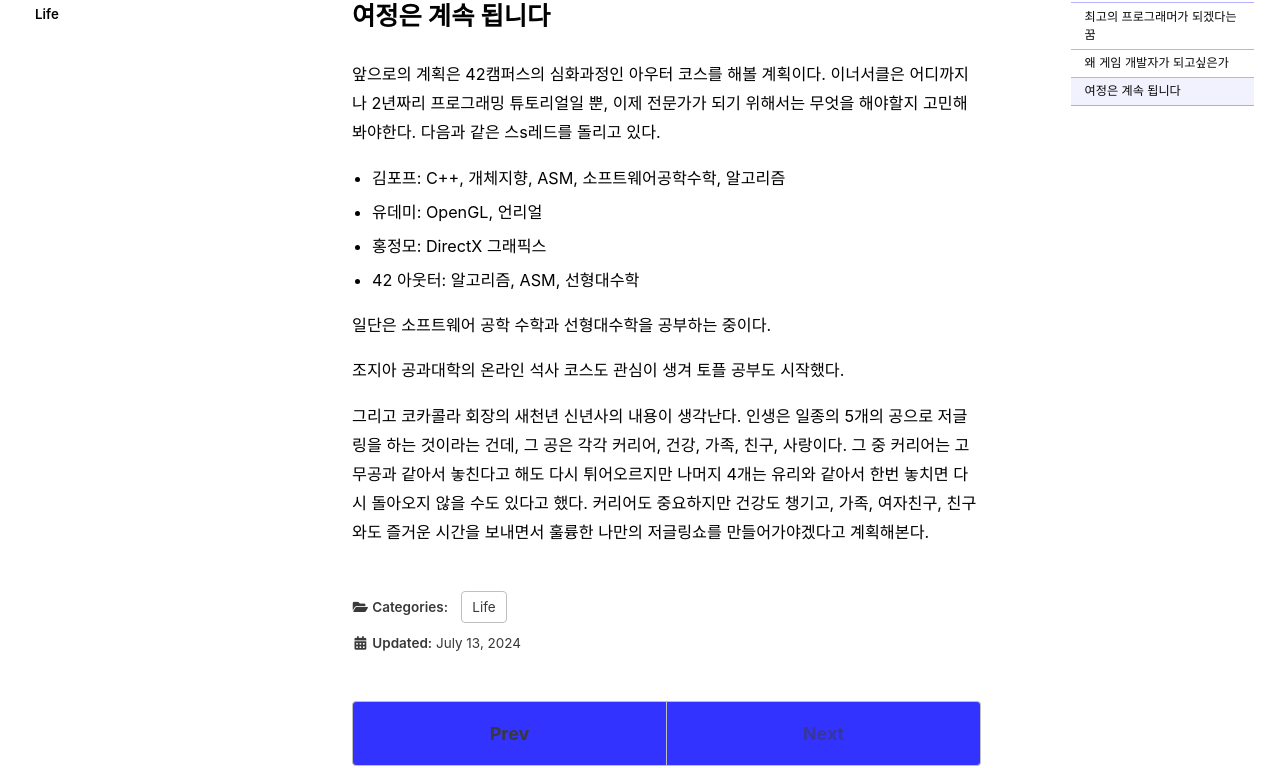
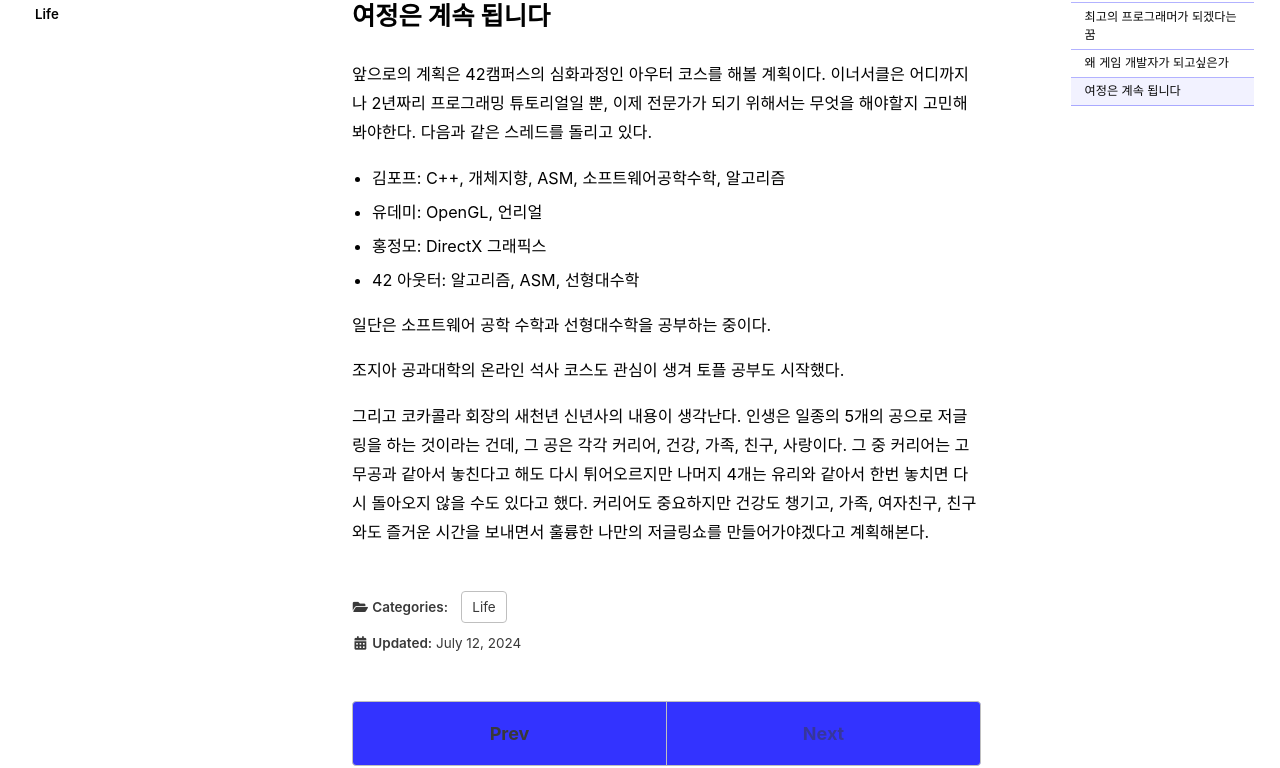
Before and after one commit to jeekpark/jeekpark.github.io, a Jekyll site: the page built from _posts/2024-07-10-life-42-seoul-review-0000.md, in a window 1280 px wide and 1400 px high, scrolled down 4177 px. Shown: the part 371-1139 px from the top of the window. Built offline with Jekyll 4.4.1, drawn with Linux system fonts in a browser that asks for light colours; cached includes are drawn as plain includes; some web fonts are replaced; comment, search, counter and statistics services are not loaded; some of the changed text lies outside the part shown.

Commit message:
Update: 2024-07-13

```diff
--- a/_posts/2024-07-10-life-42-seoul-review-0000.md
+++ b/_posts/2024-07-10-life-42-seoul-review-0000.md
@@ -12,8 +12,8 @@ permalink: /categories/life/42-seoul-reiveiw-0000/
 toc: true
 toc_sticky: true
 
-date: 2024-07-13
-last_modified_at: 2024-07-13
+date: 2024-07-12
+last_modified_at: 2024-07-12
 ---
 
 # 42서울 소개
@@ -68,7 +68,7 @@ C++를 통해 개체지향이 무엇인지 배우는 과제이다. 언어의 특
 게임은 새로운 세계를 창조하는 일종의 예술이다. 예전에 과제를 하다가 콘솔창에 캐릭터가 ICE BOLT라는 스킬을 사용하는 코드를 작성했는데 실행하는 순간 전율을 느낀 적이 있다. 볼품없는 검은색 콘솔창에 단지 문자열이 출력된 것 뿐이지만, 내가 캐릭터에 생명력을 불어넣고 새로운 세계를 창조한 것 같은 느낌이었다. 그리고 역사적으로는 지금보다 개임 개발환경이 훨씬 열악했고 무언가를 새로 창조한다는 것은 늘 한계였다. 하지만 4kb의 벽에서 마리오가 탄생하고, 한계를 이겨내 엄청난 세계를 만들어냈다. 지금도 게임으로 현실을 넘어 새로운 세계를 창조하려는 전세계의 게임 제작자들이 크런치를 하며 노력하고 있다. 게임은 늘 우리에게 가능성을 보여주는 것 같다. 4kb의 벽을 넘어선다는 가능성 그리고 이제는 '실제'와도 같은 게임을 만들수 있을 것이라는 희망. 최근에 '사이버펑크 2077'을 만든 CDPR의 수장 마르친 얀코프스키는 게임 출시 전에 '사이버펑크 2077'이 실제 세계에서 할 수 있는 모든 것을 게임에서도 할 수 있을 것이라고 호언장담했고 많은 사람들이 기대했다. 실제 출시가 되었을 땐, 기술의 한계때문에 많은 기능들이 삭제되고 호언장담했던 것보단 기대 이하의 반응이었지만, 나에게는 충분히 '게임으로 이런것까지 구현했어?'라는 감동을 주었고 가능성은 얼마든지 열려있다고 느낄 수 있었다. 미래의 문을 열려고 시도한 마르친 얀코프스키의 도전을 어떻게 보면 실패로 보일 수 있겠지만 인생은 실패와 성공이 아니라 **과정과 성공**으로 이루어져 있다 믿는 편이다. 앞으로 조금만 더 시도하다보면, 그리고 실패처럼 보이는 과정들을 하나하나 이루어나간다면 언젠가는 게임이 현실을 넘어서는 새로운 세계를 창조할 수 있는 날이 오지 않을까 기대가 된다. 이러한 역사적인 시대에 게임을 제작하는데, 미래의 문을 두드리는데, 동참해보고 싶다.
 
 # 여정은 계속 됩니다
-앞으로의 계획은 42캠퍼스의 심화과정인 아우터 코스를 해볼 계획이다. 이너서클은 어디까지나 2년짜리 프로그래밍 튜토리얼일 뿐, 이제 전문가가 되기 위해서는 무엇을 해야할지 고민해봐야한다. 다음과 같은 스s레드를 돌리고 있다.
+앞으로의 계획은 42캠퍼스의 심화과정인 아우터 코스를 해볼 계획이다. 이너서클은 어디까지나 2년짜리 프로그래밍 튜토리얼일 뿐, 이제 전문가가 되기 위해서는 무엇을 해야할지 고민해봐야한다. 다음과 같은 스레드를 돌리고 있다.
 - 김포프: C++, 개체지향, ASM, 소프트웨어공학수학, 알고리즘
 - 유데미: OpenGL, 언리얼
 - 홍정모: DirectX 그래픽스
```
